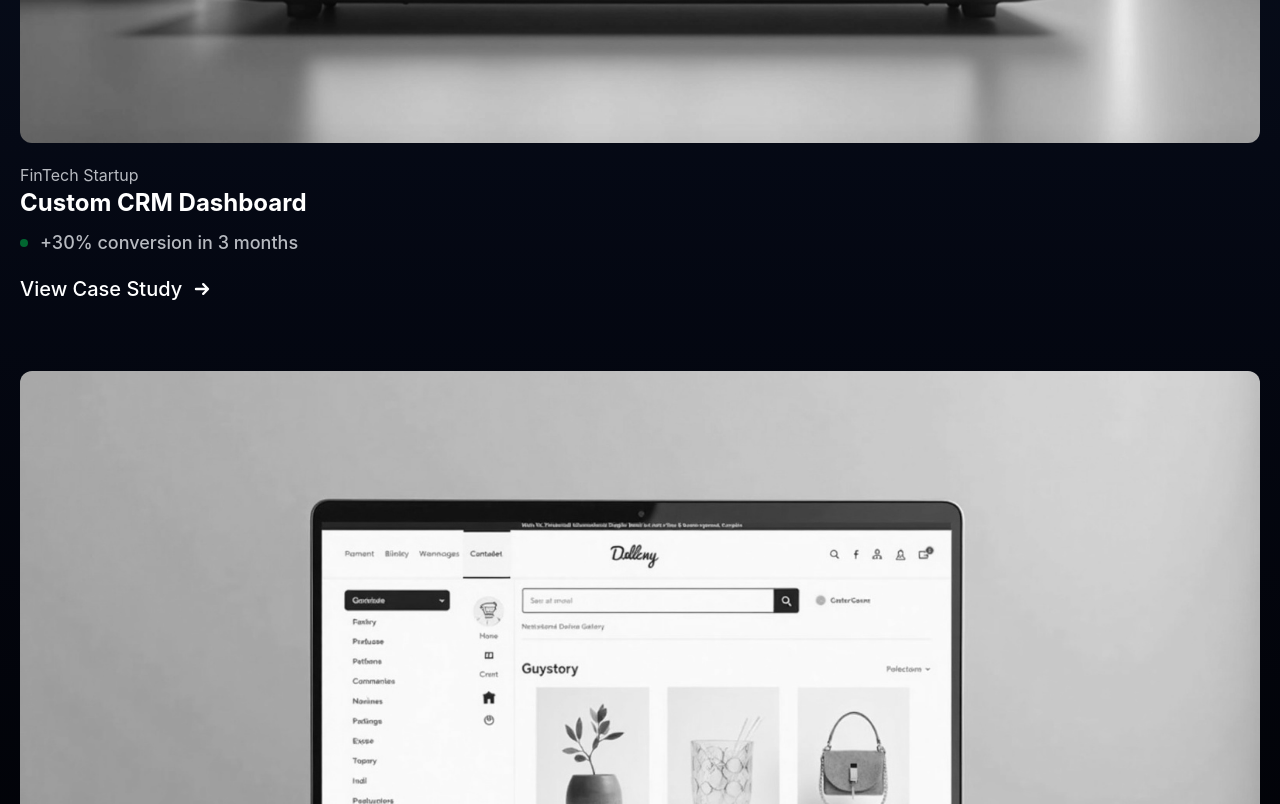
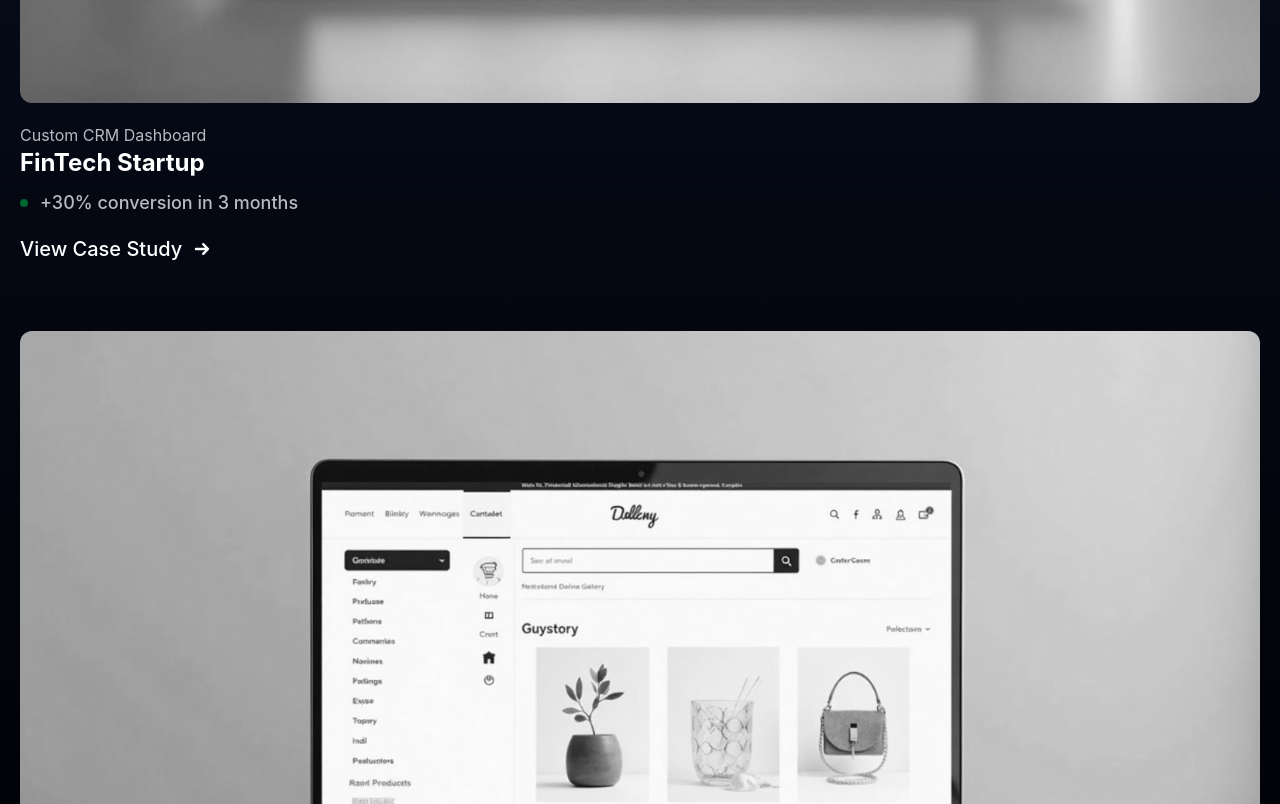
Before and after one commit to RafaelOlMoreira/cronx, a React (Vite) app: page / in a window 1280 px wide. Shown: the part 3856-4660 px from the top of the page. Built offline with nearby package versions, Linux system fonts and the light colour scheme.

Commit message:
fix: reajust from layout using data map.

```diff
--- a/src/pages/Portifolio.jsx
+++ b/src/pages/Portifolio.jsx
@@ -1,5 +1,5 @@
 import React from 'react'
-import Image from '/example.jpg'
+import Image1 from '/example.jpg'
 import Image2 from '/example2.jpg'
 import Image3 from '/example3.jpg'
 
@@ -7,7 +7,7 @@ import { HiArrowSmRight } from "react-icons/hi";
 
 function Portifolio() {
     return (
-        <div className='min-h-min bg-linear-to-b from-[#0F172A] to-black py-30 px-5 text-center'>
+        <div className='min-h-min bg-linear-to-b from-[#0F172A] to-black px-5 pt-20 pb-10 text-center'>
             <div className='space-y-2 mb-20'>
                 <p className='text-[#b7bac0] text-md uppercase'>FEATURED WORK</p>
                 <h1 className='text-4xl text-white font-bold'>Projects That Deliver</h1>
@@ -15,15 +15,15 @@ function Portifolio() {
 
             <div className='space-y-15'>
 
-                {/* Projeto 1 */}
+                {data.map((d) => (
                     <div className='group/card text-start'>
-                    <img src={Image} className='rounded-xl transition duration-500 grayscale group-hover/card:grayscale-0' />
-                    <p className='text-[#b7bac0] text-md pt-5'>FinTech Startup</p>
-                    <h1 className='text-2xl text-white font-bold'>Custom CRM Dashboard</h1>
+                        <div>{d.image}</div>
+                        <p className='text-[#b7bac0] text-md pt-5'>{d.typeService}</p>
+                        <h1 className='text-2xl text-white font-bold'>{d.companyName}</h1>
 
                         <div className='flex items-center space-x-3 h-1 py-6'>
                             <span className='p-1 bg-green-800 rounded-full'></span>
-                        <span className='text-[#b7bac0] text-lg font-medium'>+30% conversion in 3 months</span>
+                            <span className='text-[#b7bac0] text-lg font-medium'>{d.benefit}</span>
                         </div>
 
                         <div className='group flex items-center space-x-2 py-2 w-min text-nowrap'>
@@ -31,44 +31,31 @@ function Portifolio() {
                             <HiArrowSmRight className='size-6 text-white transition duration-500 group-hover:translate-x-2' />
                         </div>
                     </div>
-
-                {/* Projeto 2 */}
-                <div className='group/card text-start'>
-                    <img src={Image2} className='rounded-xl transition duration-500 grayscale group-hover/card:grayscale-0' />
-                    <p className='text-[#b7bac0] text-md pt-5'>E-commerce Brand</p>
-                    <h1 className='text-2xl text-white font-bold'>High-Performance Online Store</h1>
-
-                    <div className='flex items-center space-x-3 h-1 py-6'>
-                        <span className='p-1 bg-green-800 rounded-full'></span>
-                        <span className='text-[#b7bac0] text-lg font-medium'>+45% revenue growth in 6 months</span>
-                    </div>
-
-                    <div className='group flex items-center space-x-2 py-2 w-min text-nowrap'>
-                        <span className='text-white text-xl font-medium'>View Case Study</span>
-                        <HiArrowSmRight className='size-6 text-white transition duration-500 group-hover:translate-x-2' />
-                    </div>
-                </div>
-
-                {/* Projeto 3 */}
-                <div className='group/card text-start'>
-                    <img src={Image3} className='rounded-xl transition duration-500 grayscale group-hover/card:grayscale-0' />
-                    <p className='text-[#b7bac0] text-md pt-5'>Manufacturing Company</p>
-                    <h1 className='text-2xl text-white font-bold'>Enterprise ERP System</h1>
-
-                    <div className='flex items-center space-x-3 h-1 py-6'>
-                        <span className='p-1 bg-green-800 rounded-full'></span>
-                        <span className='text-[#b7bac0] text-lg font-medium'>60% reduction in processing time</span>
-                    </div>
-
-                    <div className='group flex items-center space-x-2 py-2 w-min text-nowrap'>
-                        <span className='text-white text-xl font-medium'>View Case Study</span>
-                        <HiArrowSmRight className='size-6 text-white transition duration-500 group-hover:translate-x-2' />
-                    </div>
-                </div>
+                ))}
 
             </div>
         </div>
     )
 }
 
+const data = [
+    {
+        image: <img src={Image1} className='rounded-xl transition duration-500 grayscale group-hover/card:grayscale-0' />,
+        typeService: `Custom CRM Dashboard`,
+        companyName: `FinTech Startup`,
+        benefit: `+30% conversion in 3 months`,
+    },
+    {
+        image: <img src={Image2} className='rounded-xl transition duration-500 grayscale group-hover/card:grayscale-0' />,
+        typeService: `E-commerce Brand`,
+        companyName: `High-Performance Online Store`,
+        benefit: `+45% revenue growth in 6 months`,
+    },
+    {
+        image: <img src={Image3} className='rounded-xl transition duration-500 grayscale group-hover/card:grayscale-0' />,
+        typeService: `Enterprise ERP System`,
+        companyName: `Manufacturing Company`,
+        benefit: `60% reduction in processing time`,
+    },
+]
 export default Portifolio
```
Lines whose indentation alone changed are shown as unchanged.
